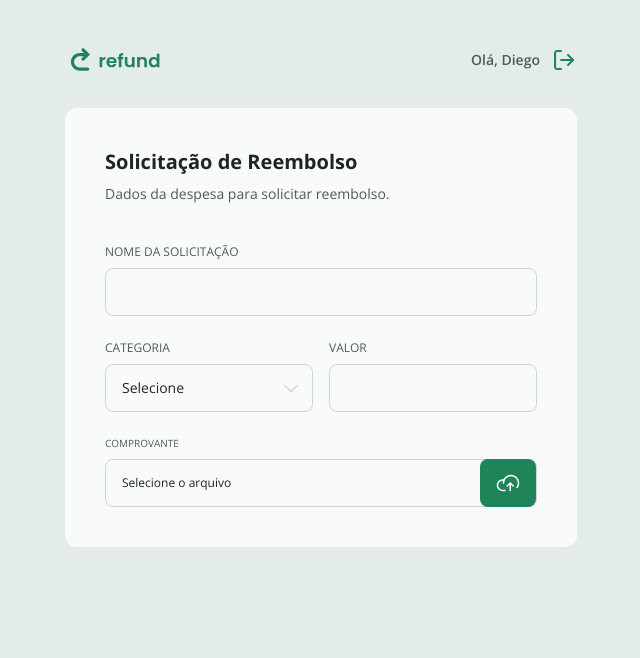
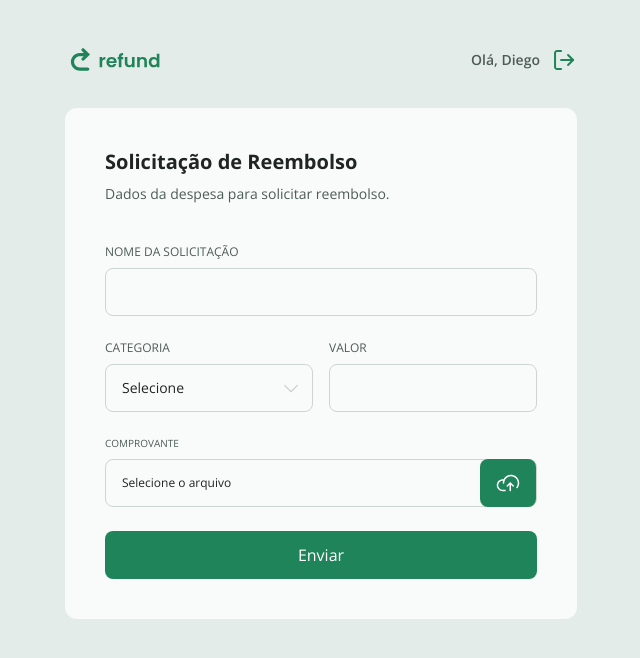
Before and after one commit to diegocoelho-svg/refund-web-react, a React (Vite) app: page / in a window 1280 px wide. Shown: the top 658 px of the page, without its empty margins (319-959 px from the left). Built offline with nearby package versions, Linux system fonts and the light colour scheme.

Commit message:
feat: Send Button

```diff
--- a/src/pages/Refund.tsx
+++ b/src/pages/Refund.tsx
@@ -3,17 +3,29 @@
 import { Input } from "../components/Input"
 import { Upload } from "../components/Upload"
 import { Select } from "../components/Select"
+import { Button } from "../components/Button"
 
 export function Refund() {
+  const [name, setName] = useState("")
+  const [amount, setAmount] = useState("")
   const [category, setCategory] = useState("")
+  const [isLoading, setIsLoading] = useState(false)
+  const [filename, setFilename] = useState<File | null>(null)
+
+  function onSubmit(e: React.FormEvent) {
+    e.preventDefault()
+
+    console.log(name, amount, category, filename)
+  }
+
   return (
-    <form className="bg-gray-500 w-full rounded-xl flex flex-col p-10 gap-6 lg:min-w-[512px]">
+    <form onSubmit={onSubmit} className="bg-gray-500 w-full rounded-xl flex flex-col p-10 gap-6 lg:min-w-[512px]">
       <header>
         <h1 className="text-xl font-bold text-gray-100">Solicitação de Reembolso</h1>
         <p className="text-sm text-gray-200 mt-2 mb-4">Dados da despesa para solicitar reembolso.</p>
       </header>
 
-      <Input required legend="Nome da solicitação" />
+      <Input required legend="Nome da solicitação" value={name} onChange={(e) => setName(e.target.value)} />
 
       <div className="flex gap-4">
         <Select required legend="categoria" value={category} onChange={(e) => setCategory(e.target.value)}>
@@ -24,11 +36,12 @@
           ))}
         </Select>
 
-        <Input legend="valor" required />
+        <Input legend="valor" required value={amount} onChange={(e) => setAmount(e.target.value)} />
       </div>
 
-      <Upload />
+      <Upload filename={filename && filename.name} onChange={(e) => e.target.files && setFilename(e?.target.files[0])} />
 
+      <Button type="submit" isLoading={isLoading}>Enviar</Button>
     </form>
   )
 }
```
